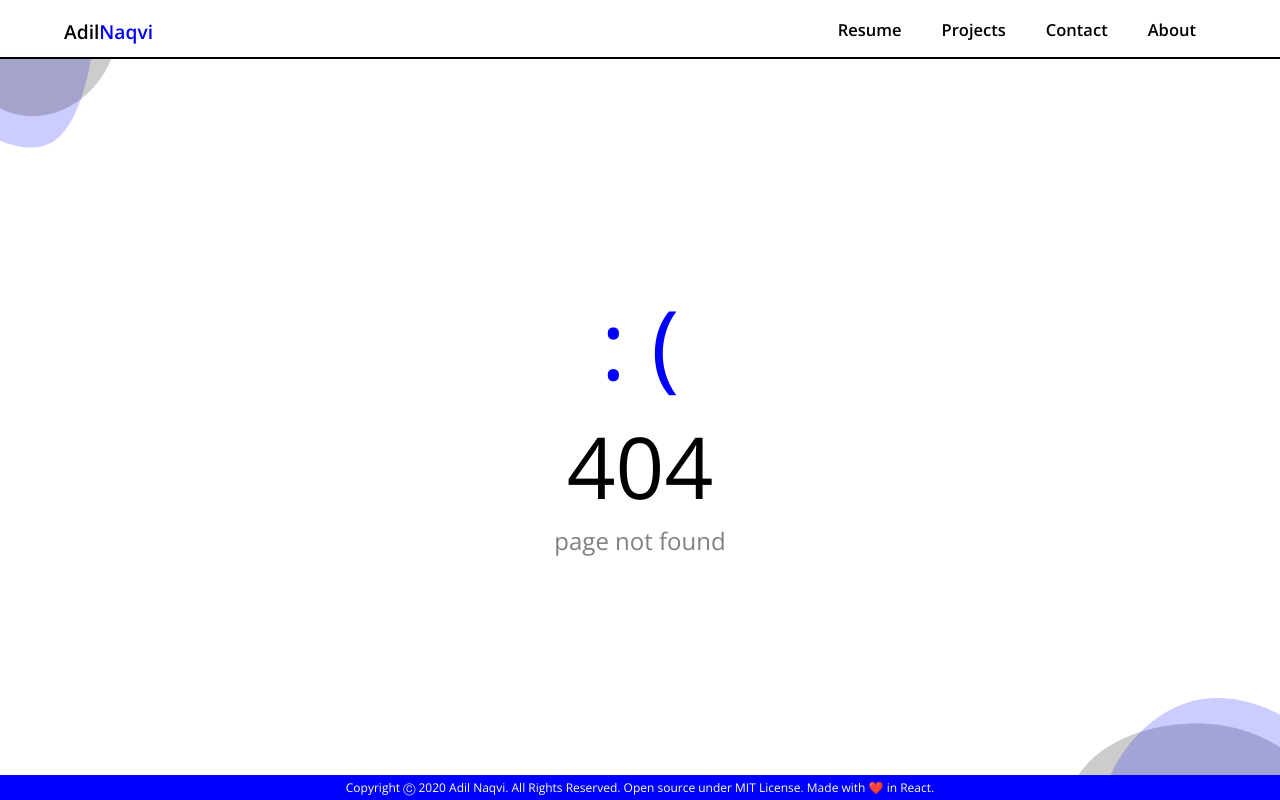
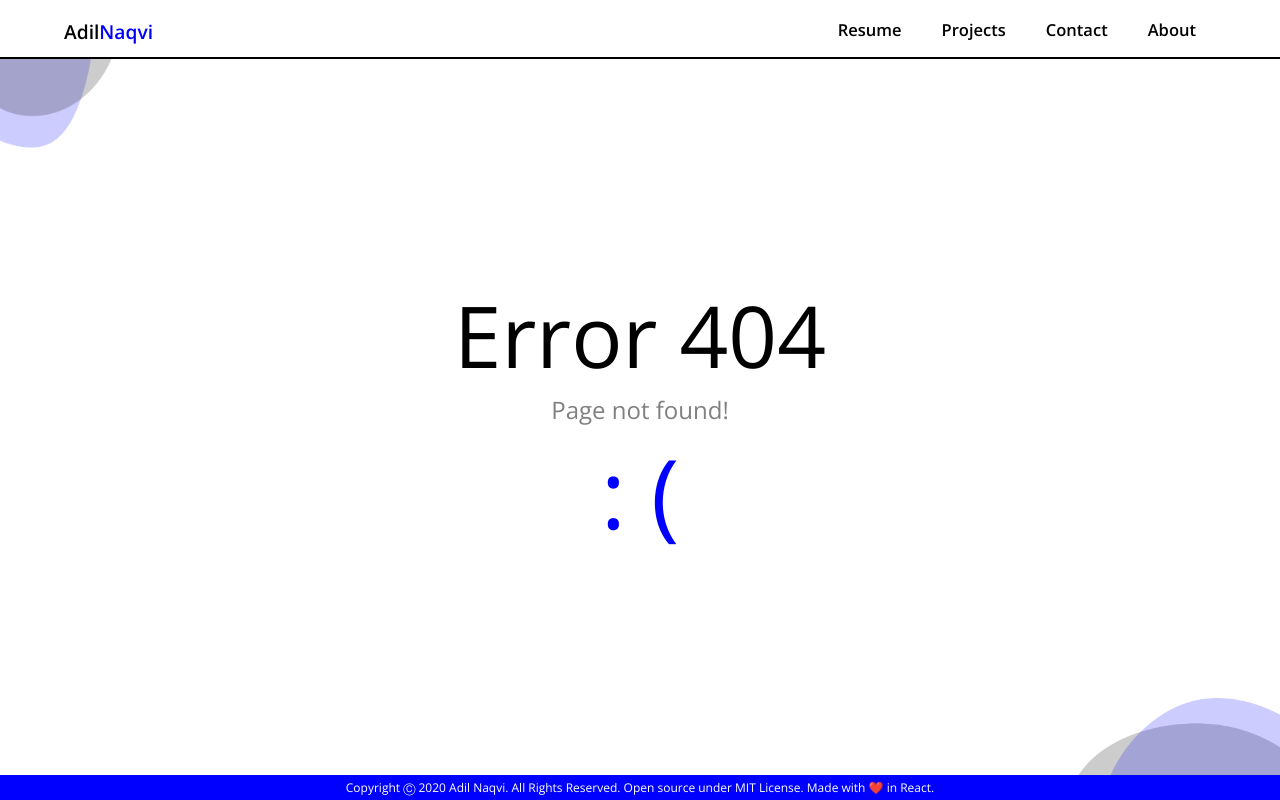
Before and after one commit to notadilnaqvi/portfolio-website, a React (Create React App) app: page /error in a window 1280 px wide. Before the commit this address led to /error-404. Built offline with nearby package versions, Linux system fonts and the light colour scheme.

Commit message:
Changed error page name Fixed capitalization

```diff
--- a/public/index.html
+++ b/public/index.html
@@ -5,7 +5,7 @@
     <meta charset="utf-8" />
     <link rel="icon" href="./favicon.ico" />
     <meta name="viewport" content="width=device-width, initial-scale=1" />
-    <link href="https://fonts.googleapis.com/css?family=Open+Sans:300,400,600,700&display=swap" rel="stylesheet">
+    <link href="https://fonts.googleapis.com/css?family=Open+Sans:100,300,400,600,700&display=swap" rel="stylesheet">
     <title></title>
   </head>
 
--- a/src/App.js
+++ b/src/App.js
@@ -5,7 +5,7 @@ import Home from './pages/home.js';
 import Projects from './pages/projects.js';
 import Contact from './pages/contact.js';
 import About from './pages/about.js';
-import PageNotFound from './pages/error-404.js';
+import PageNotFound from './pages/error.js';
 import ScrollToTop from './components/scrollToTop.js';
 
 
@@ -18,8 +18,8 @@ function App() {
 				<Route exact path='/projects' component={Projects}/>
 				<Route exact path='/contact' component={Contact}/>
 				<Route exact path='/about' component={About}/>
-				<Route exact path='/error-404' component={PageNotFound}/>
-				<Redirect to='/error-404'/>
+				<Route exact path='/error' component={PageNotFound}/>
+				<Redirect to='/error'/>
 			</Switch>
 		</Router>
 	);
--- a/src/pages/error-404.js
+++ b/src/pages/error.js
@@ -7,13 +7,13 @@ import Header from '../components/header.js';
 function PageNotFound(){
 	return(
 		<>
-			<Title pageTitle='Oops!'/>
+			<Title pageTitle='Error'/>
 			<Header/>
 			<hr/>
 			<div className='error-flex-wrapper'>
+				<h1 className='error'>Error 404</h1>
+				<h1 className='error-subtext'>Page not found!</h1>
 				<h1 className='error-sad-smiley'>: (</h1>
-				<h1 className='error'>404</h1>
-				<h1 className='error-subtext'>page not found</h1>
 			</div>
 			<Footer/>
 		</>
```
